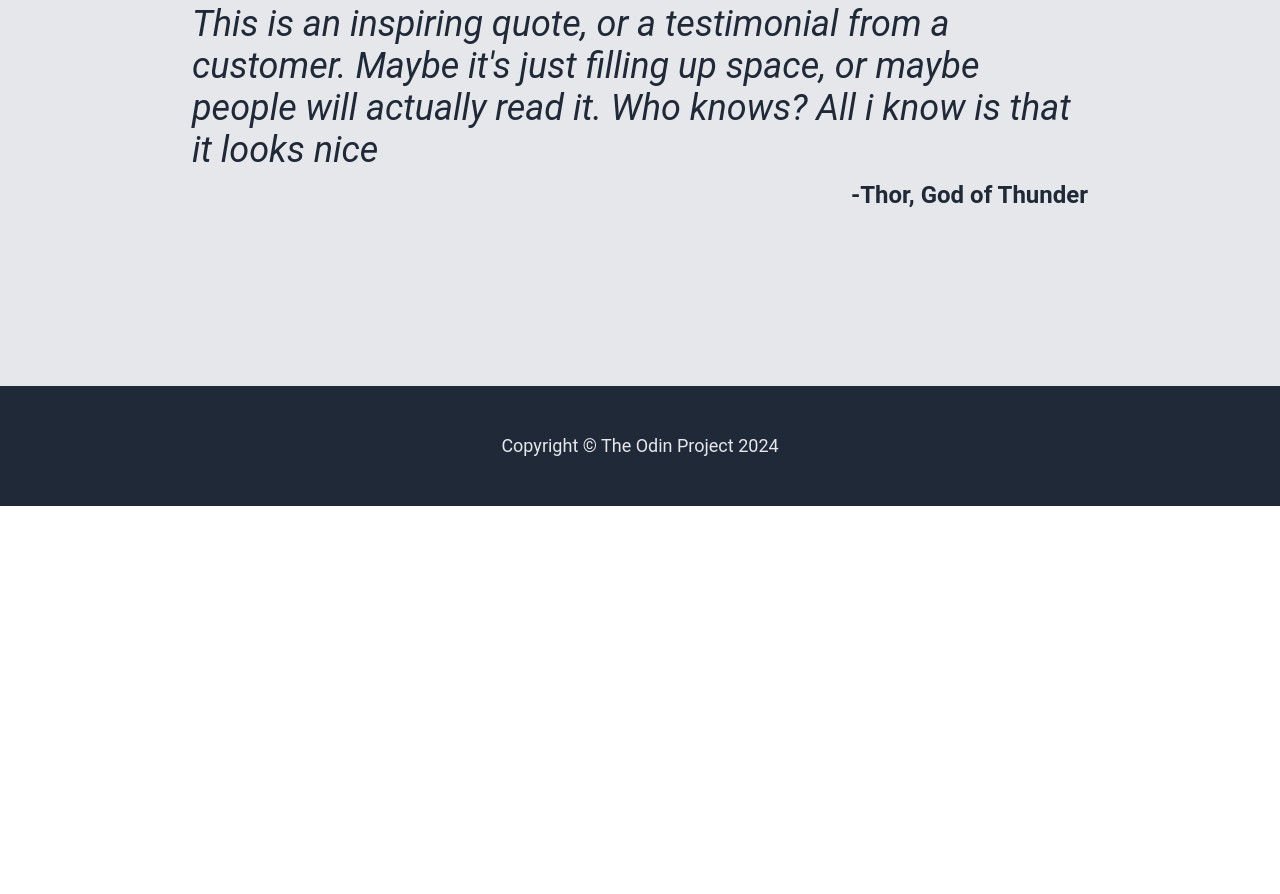
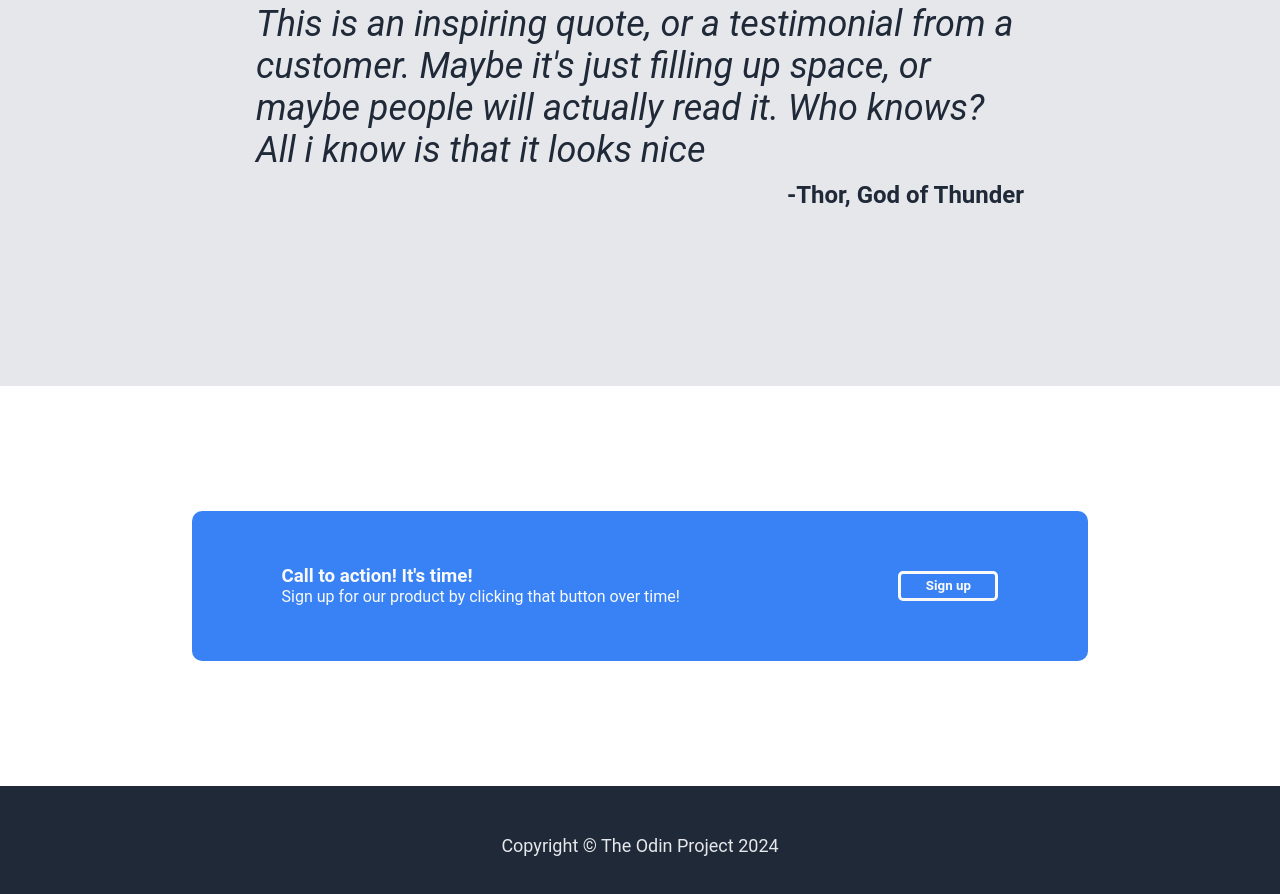
Before and after one commit to narandza/top-landnig-page, a plain HTML site: page index.html in a window 1280 px wide. Shown: the part 1579-2473 px from the top of the page. Before the commit the page ends 2085 px from the top, so only its background shows below. Drawn offline with Linux system fonts and the light colour scheme.

Commit message:
add call to action

```diff
--- a/index.html
+++ b/index.html
@@ -77,6 +77,20 @@
         </p>
         <p class="author">-Thor, God of Thunder</p>
       </div>
+
+      <div class="content-call-to-action">
+        <div class="call-to-action">
+          <div class="cta-left">
+            <h3 class="cta-heading">Call to action! It's time!</h3>
+            <p class="cta-subtext">
+              Sign up for our product by clicking that button over time!
+            </p>
+          </div>
+          <div class="cta-right">
+            <button class="cta-btn">Sign up</button>
+          </div>
+        </div>
+      </div>
     </main>
     <footer>
       <p class="copyright">Copyright &copy; The Odin Project 2024</p>
--- a/style.css
+++ b/style.css
@@ -105,7 +105,8 @@ footer {
 /* Main */
 
 .content-cards,
-.content-quote {
+.content-quote,
+.content-call-to-action {
   height: 70vh;
   padding: 0 15%;
 }
@@ -154,6 +155,7 @@ footer {
   justify-content: center;
   align-items: center;
   color: #1f2937;
+  padding: 20%;
 }
 
 .quote {
@@ -167,3 +169,31 @@ footer {
   font-size: 24px;
   font-weight: 700;
 }
+
+.content-call-to-action {
+  height: 50vh;
+  display: flex;
+  align-items: center;
+}
+
+.call-to-action {
+  background-color: #3882f6;
+  height: 150px;
+  width: 100%;
+  border-radius: 10px;
+  display: flex;
+  justify-content: space-between;
+  align-items: center;
+  padding: 0 10%;
+  color: #f9faf8;
+}
+
+.cta-btn {
+  color: #f9faf8;
+  font-weight: 600;
+  background-color: #3882f6;
+  border: 3px solid #f9faf8;
+  border-radius: 5px;
+  width: 100px;
+  height: 30px;
+}
```
